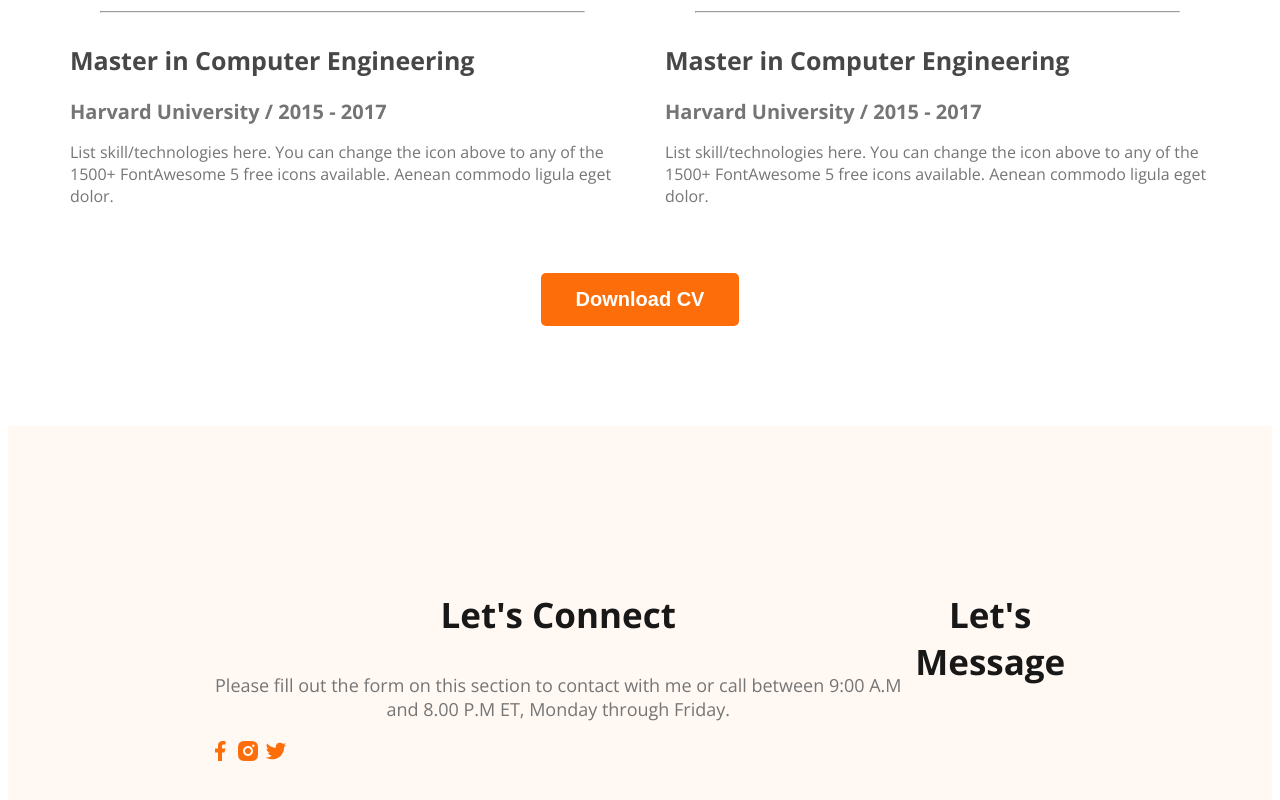
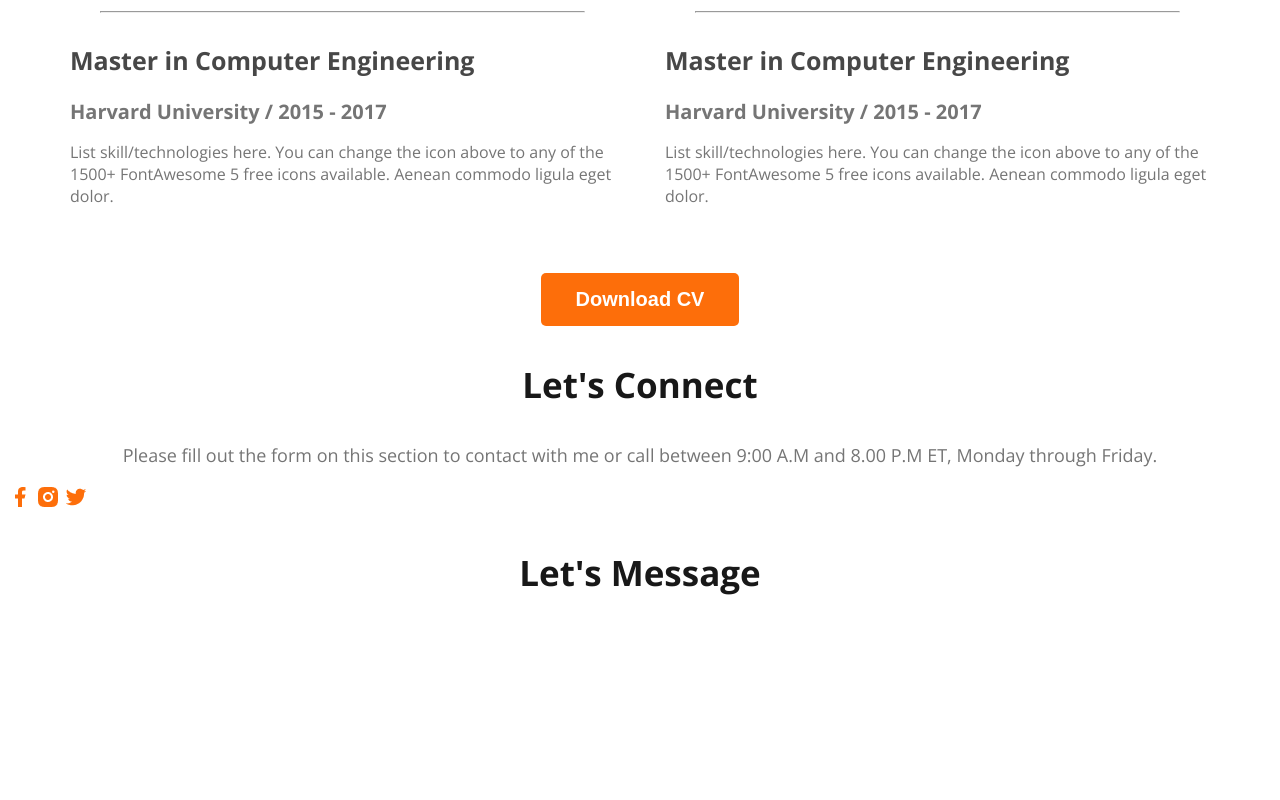
Before and after one commit to Projapo/Webdeveloper-portfolio, a plain HTML site: page index.html in a window 1280 px wide. Shown: the part 2997-3797 px from the top of the page. After the commit the page ends 3628 px from the top, so only its background shows below. Drawn offline with nearby package versions, Linux system fonts and the light colour scheme.

Commit message:
resume change

```diff
--- a/index.html
+++ b/index.html
@@ -175,12 +175,12 @@
                 <a href=""><img src="imagess/icons/insta.png" alt=""></a>
                 <a href=""><img src="imagess/icons/twitter.png" alt=""></a>
             </div>
-       </div>
-        <div class="footer-column">
+
+            <div class="footer-column">
            <h3 class="section-title">Let's Message</h3>
+            </div>
+        </div>
 
-
-            </div>
         </div>
 
         </footer>
--- a/styles/port.css
+++ b/styles/port.css
@@ -198,10 +198,3 @@ margin-top: 0px;
     margin-top: 50px;
 }
 /* footer style */
-
-footer{
-    display: flex;
-    background: #FFF8F3;
-    margin-top: 100px;
-    padding: 130px 200px;
-}
```
